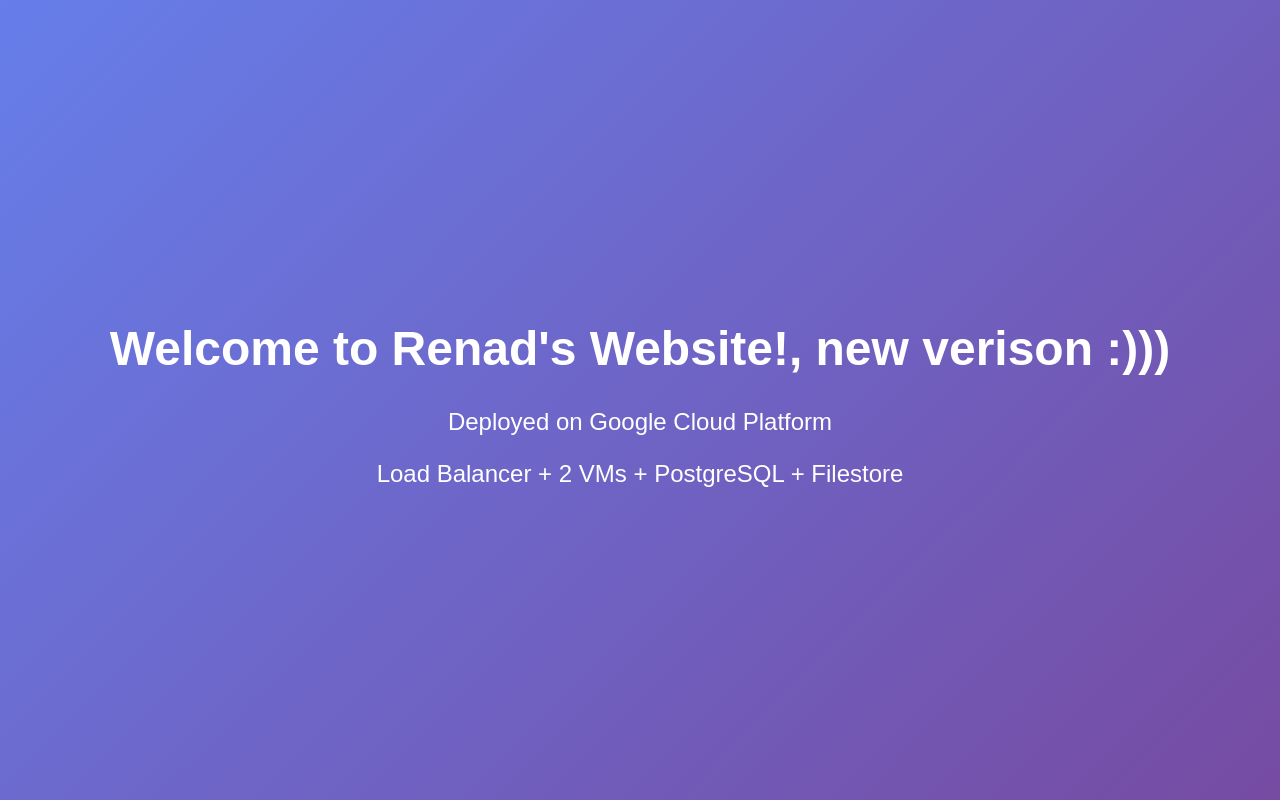
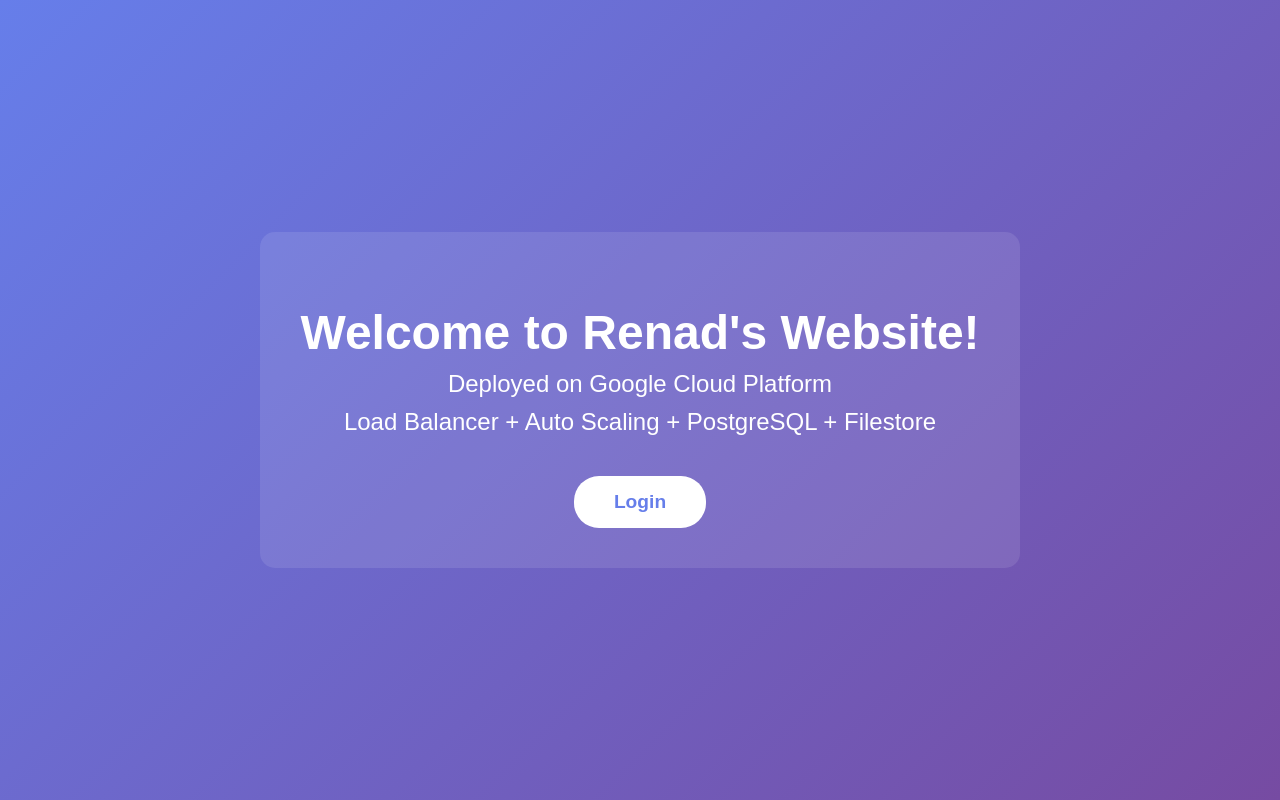
Before and after one commit to RenadAlmuneef/renad-app, a plain HTML site: page index.html in a window 1280 px wide. Drawn offline with Linux system fonts and the light colour scheme.

Commit message:
Update index.html

```diff
--- a/index.html
+++ b/index.html
@@ -14,15 +14,35 @@
             color: white;
             text-align: center;
         }
-        h1 { font-size: 3em; }
-        p { font-size: 1.5em; }
+        .container {
+            background: rgba(255,255,255,0.1);
+            padding: 40px;
+            border-radius: 15px;
+        }
+        h1 { font-size: 3em; margin-bottom: 10px; }
+        p { font-size: 1.5em; margin: 10px 0; }
+        .login-btn {
+            display: inline-block;
+            margin-top: 30px;
+            padding: 15px 40px;
+            background: white;
+            color: #667eea;
+            text-decoration: none;
+            border-radius: 25px;
+            font-size: 1.2em;
+            font-weight: bold;
+        }
+        .login-btn:hover {
+            background: #f0f0f0;
+        }
     </style>
 </head>
 <body>
-    <div>
-        <h1>Welcome to Renad's Website!, new verison :))) </h1>
+    <div class="container">
+        <h1>Welcome to Renad's Website!</h1>
         <p>Deployed on Google Cloud Platform</p>
-        <p>Load Balancer + 2 VMs + PostgreSQL + Filestore</p>
+        <p>Load Balancer + Auto Scaling + PostgreSQL + Filestore</p>
+        <a href="/app/" class="login-btn">Login</a>
     </div>
 </body>
 </html>
```
